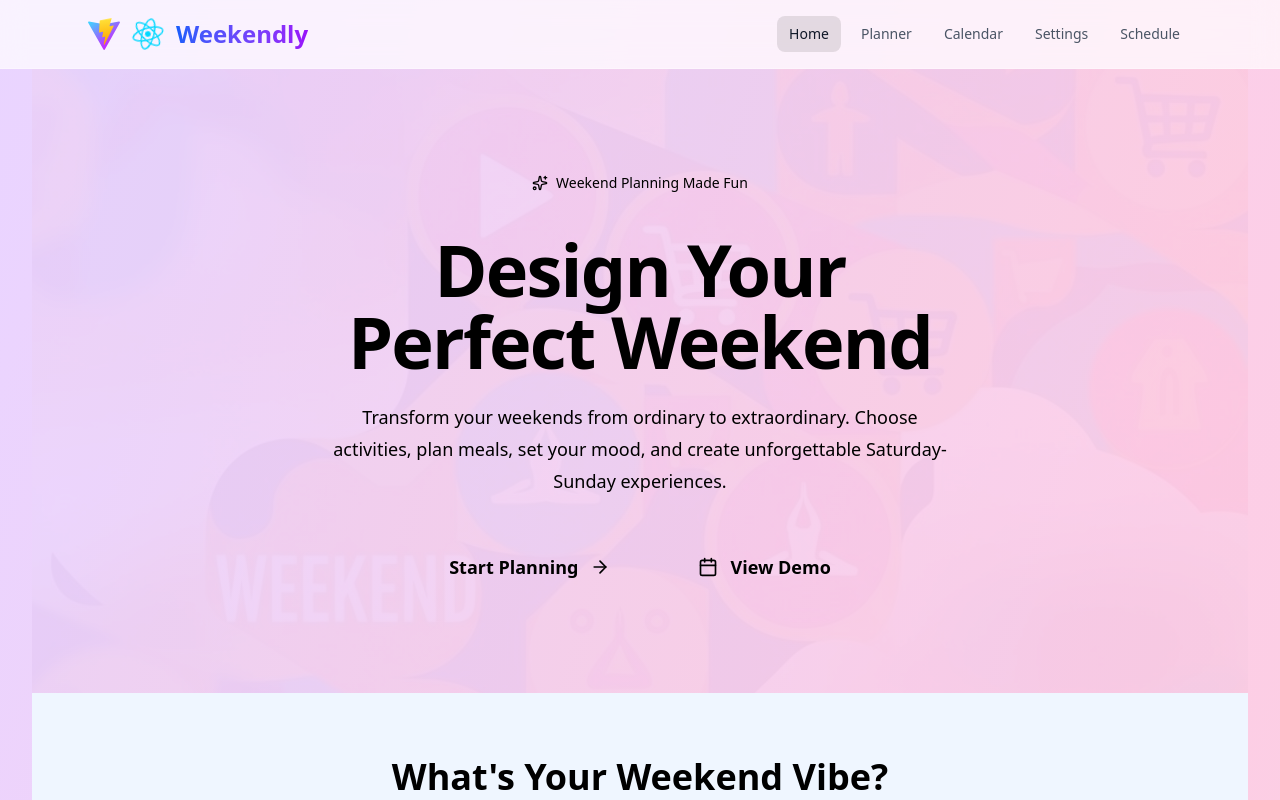
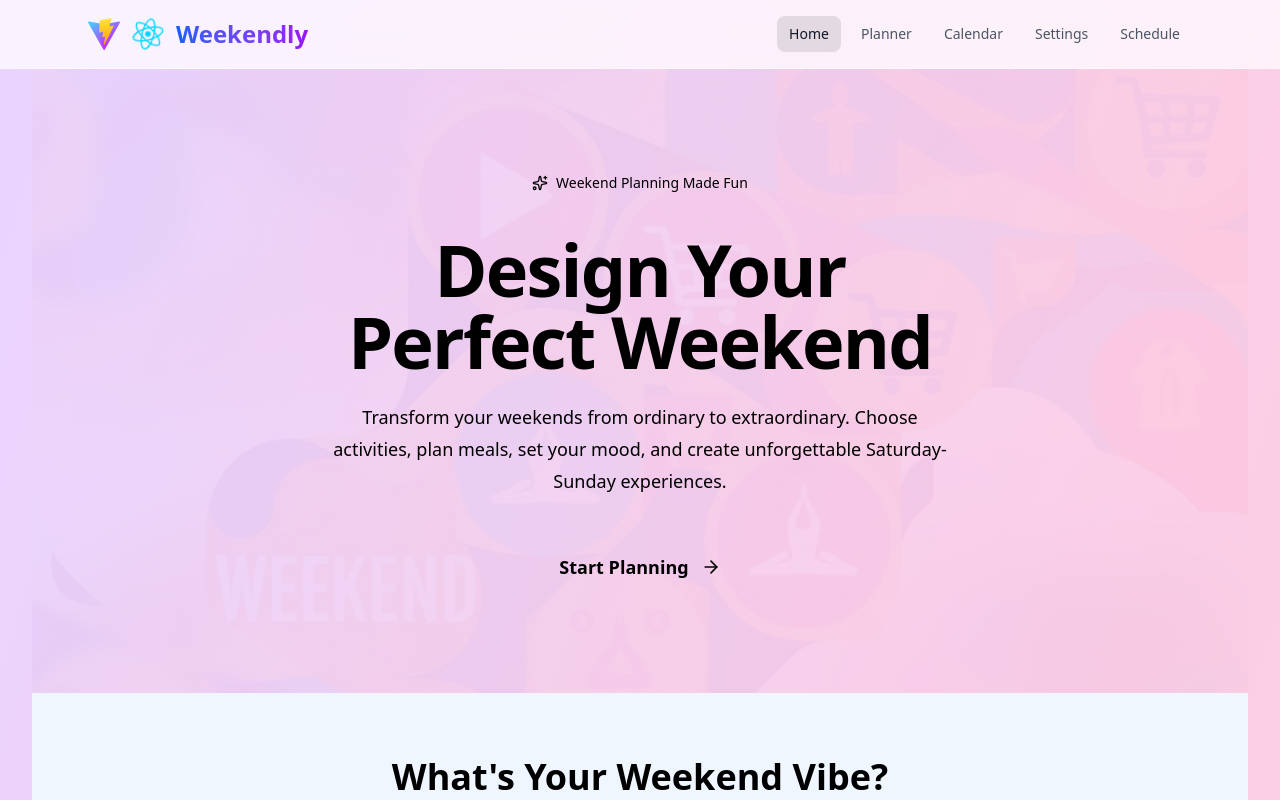
Before and after one commit to inevitable-ank/Weekndry, a React (Vite) app: page / in a window 1280 px wide. Shown: the top 800 px of the page. Built offline with nearby package versions, Linux system fonts and the light colour scheme.

Commit message:
Removed the view demo button

```diff
--- a/src/components/home/hero.tsx
+++ b/src/components/home/hero.tsx
@@ -1,5 +1,5 @@
 import { Button } from "@/components/ui/Button"
-import { ArrowRight, Calendar, Sparkles } from "lucide-react"
+import { ArrowRight, Sparkles } from "lucide-react"
 import backgroundPattern from "@/assets/abstract-weekend-activities-pattern (2).jpg"
 
 export function Hero() {
@@ -38,12 +38,6 @@ export function Hero() {
                 <ArrowRight className="h-5 w-5" />
               </span>
             </Button>
-            <Button variant="secondary" size="lg" className="px-8 py-4 text-base font-medium rounded-lg">
-              <span className="flex items-center gap-3">
-                <Calendar className="h-5 w-5" />
-                View Demo
-              </span>
-            </Button>
           </div>
 
         </div>
```
